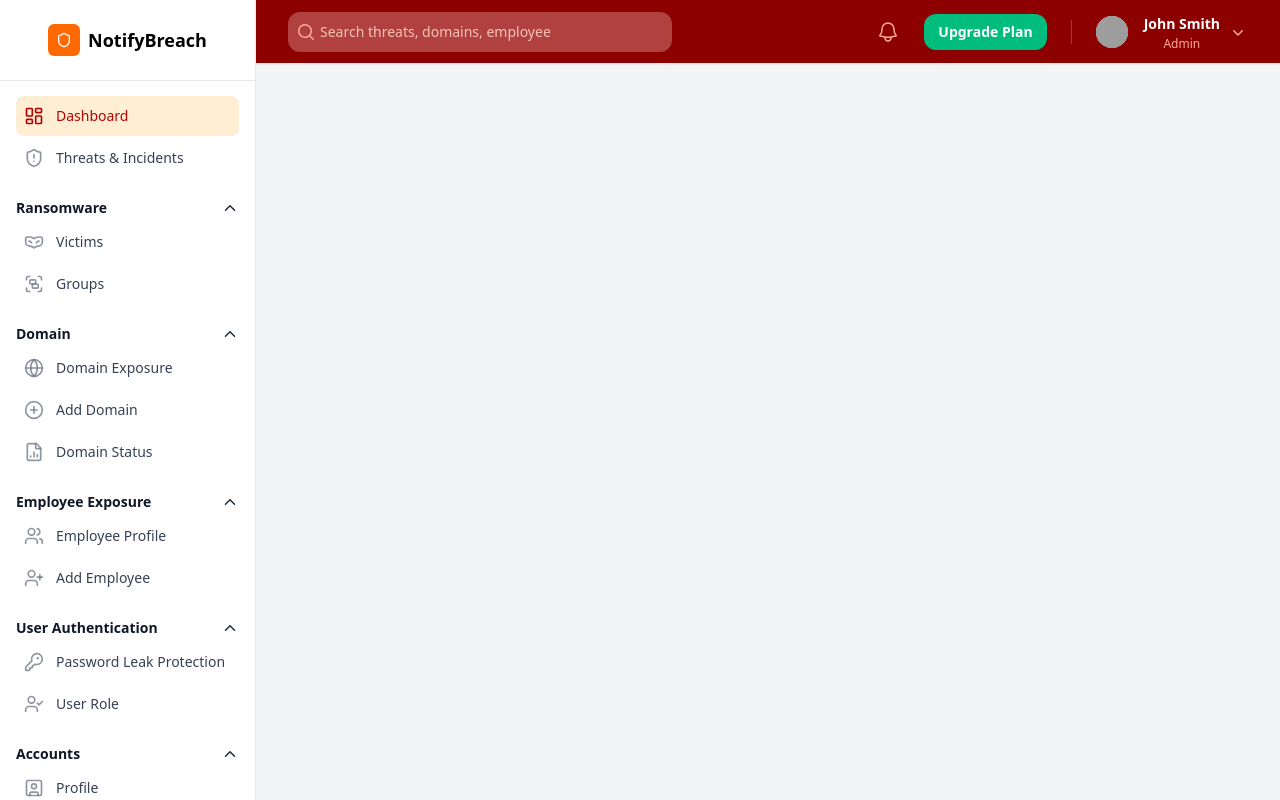
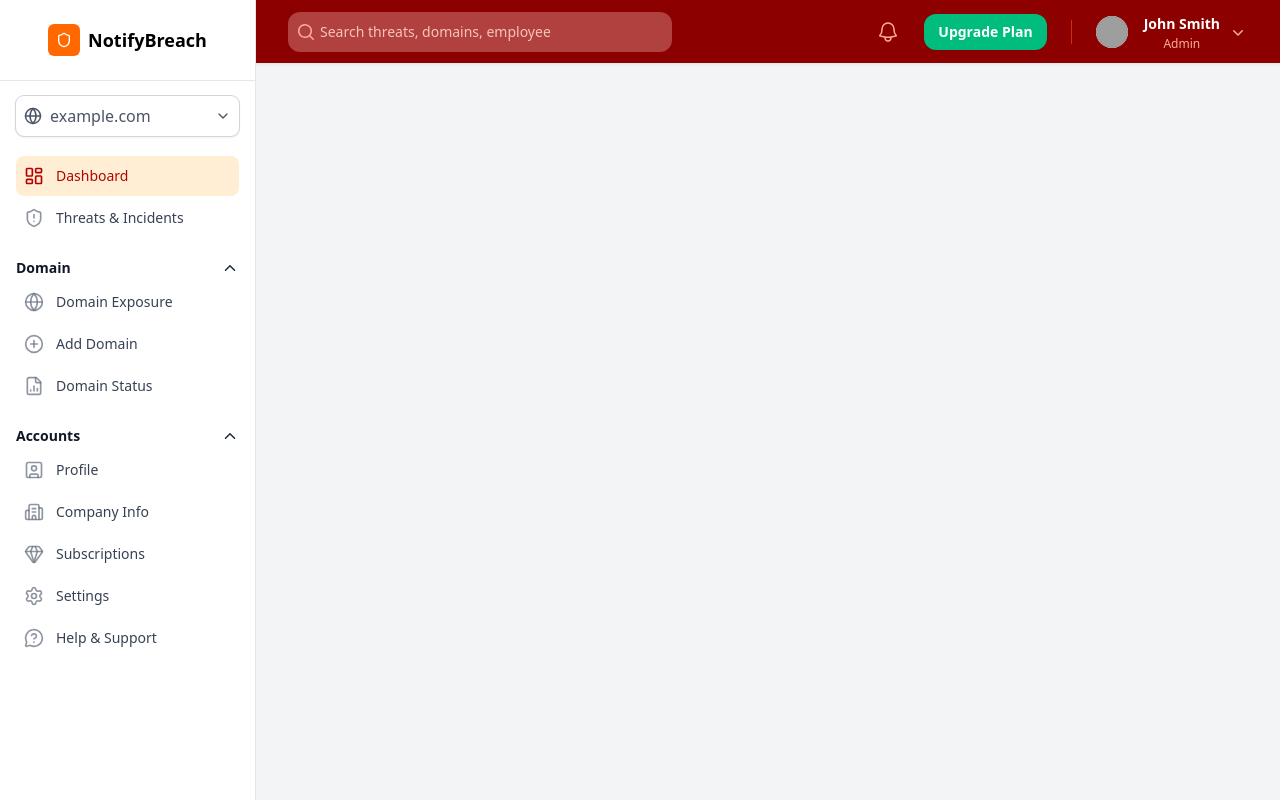
Before and after one commit to Kumarsj420/notify_dashboard, a Next.js app: page / in a window 1280 px wide. Built offline with nearby package versions, Linux system fonts and the light colour scheme; grey boxes are pictures that could not be loaded.

Commit message:
sidebar updated

```diff
--- a/app/components/Sidebar.tsx
+++ b/app/components/Sidebar.tsx
@@ -4,6 +4,7 @@ import React, { useState } from 'react'
 import Link from 'next/link'
 import { motion, AnimatePresence } from 'framer-motion'
 import { usePathname } from 'next/navigation';
+import SidebarSelector from './SidebarSelector';
 
 
 import {
@@ -31,17 +32,17 @@ const sections = [
   {
     title: null,
     links: [
-      { name: 'Dashboard', href: '/dashboard', icon: LayoutDashboard, active: true },
+      { name: 'Dashboard', href: '/', icon: LayoutDashboard, active: true },
       { name: 'Threats & Incidents', href: '/threats-and-incidents', icon: ShieldAlert },
     ],
   },
-  {
-    title: 'Ransomware',
-    links: [
-      { name: 'Victims', href: '/victims', icon: VenetianMask },
-      { name: 'Groups', href: '/groups', icon: Group },
-    ],
-  },
+  // {
+  //   title: 'Ransomware',
+  //   links: [
+  //     { name: 'Victims', href: '/victims', icon: VenetianMask },
+  //     { name: 'Groups', href: '/groups', icon: Group },
+  //   ],
+  // },
   {
     title: 'Domain',
     links: [
@@ -50,20 +51,20 @@ const sections = [
       { name: 'Domain Status', href: '/domain-status', icon: FileChartColumn },
     ],
   },
-  {
-    title: 'Employee Exposure',
-    links: [
-      { name: 'Employee Profile', href: '/employee-profile', icon: Users },
-      { name: 'Add Employee', href: '/add-employee', icon: UserPlus },
-    ],
-  },
-  {
-    title: 'User Authentication',
-    links: [
-      { name: 'Password Leak Protection', href: '/password-leak-protection', icon: KeyRound },
-      { name: 'User Role', href: '/user-role', icon: UserCheck },
-    ],
-  },
+  // {
+  //   title: 'Employee Exposure',
+  //   links: [
+  //     { name: 'Employee Profile', href: '/employee-profile', icon: Users },
+  //     { name: 'Add Employee', href: '/add-employee', icon: UserPlus },
+  //   ],
+  // },
+  // {
+  //   title: 'User Authentication',
+  //   links: [
+  //     { name: 'Password Leak Protection', href: '/password-leak-protection', icon: KeyRound },
+  //     { name: 'User Role', href: '/user-role', icon: UserCheck },
+  //   ],
+  // },
   {
     title: 'Accounts',
     links: [
@@ -102,8 +103,12 @@ export default function Sidebar() {
         <span className="text-black font-bold text-lg">NotifyBreach</span>
       </Link>
 
+
+
       {/* Navigation */}
       <div className="mt-24">
+              <SidebarSelector />
+
         {sections.map((section, i) => (
           <div key={i} className="mt-5">
             {section.title && (
--- /dev/null
+++ b/app/components/SidebarSelector.tsx
@@ -0,0 +1,67 @@
+'use client'
+
+import React, { useState } from 'react'
+import { Globe, Plus, ChevronDown } from 'lucide-react'
+
+const SidebarSelector = () => {
+  const [selectedDomain, setSelectedDomain] = useState<string>('example.com')
+  const [open, setOpen] = useState<boolean>(false)
+
+  const domains: string[] = [
+    'example.com',
+    'teamhashfoundation.com',
+    'internet.net',
+    'nobodydoesitbetter.com',
+  ]
+
+  const handleSelect = (domain: string) => {
+    setSelectedDomain(domain)
+    setOpen(false)
+  }
+
+  const handleAddDomain = () => {
+    setOpen(false)
+    alert('Open "Add Domain" modal or input field here')
+  }
+
+  return (
+    <div className="relative inline-block text-left w-full">
+      <button
+        onClick={() => setOpen(!open)}
+        className="flex items-center justify-between w-full p-2 text-sc-600 cursor-pointer rounded-lg ring ring-sc-300 shadow-sm transition"
+      >
+        <div className="flex items-center gap-2">
+          <Globe size={18} />
+          <span>{selectedDomain}</span>
+        </div>
+        <span className={`transition-transform ${open ? 'rotate-180' : ''}`}><ChevronDown size={16}/></span>
+      </button>
+
+      {open && (
+        <div className="absolute left-0 mt-2 w-full text-sc-500 bg-white rounded-lg shadow-lg z-10 overflow-hidden border border-sc-200">
+          {domains.map((domain: string) => (
+            <div
+              key={domain}
+              onClick={() => handleSelect(domain)}
+              className={`px-3 py-2 cursor-pointer hover:bg-sc-100 ${
+                selectedDomain === domain ? 'bg-sc-100' : ''
+              }`}
+            >
+              {domain}
+            </div>
+          ))}
+
+          <div
+            onClick={handleAddDomain}
+            className="px-3 py-2 cursor-pointer hover:bg-sc-100 flex items-center gap-2 border-t border-sc-200 text-sc-700"
+          >
+            <Plus size={16} />
+            <span>Add Domain</span>
+          </div>
+        </div>
+      )}
+    </div>
+  )
+}
+
+export default SidebarSelector
--- a/app/layout.tsx
+++ b/app/layout.tsx
@@ -31,7 +31,7 @@ export default function RootLayout({
 
                 <div className="lg:pl-64">
                   <Header />
-                  <main className="xl:pl-96">
+                  <main className="p-12">
                     {children}
                   </main>
                 </div>
```
